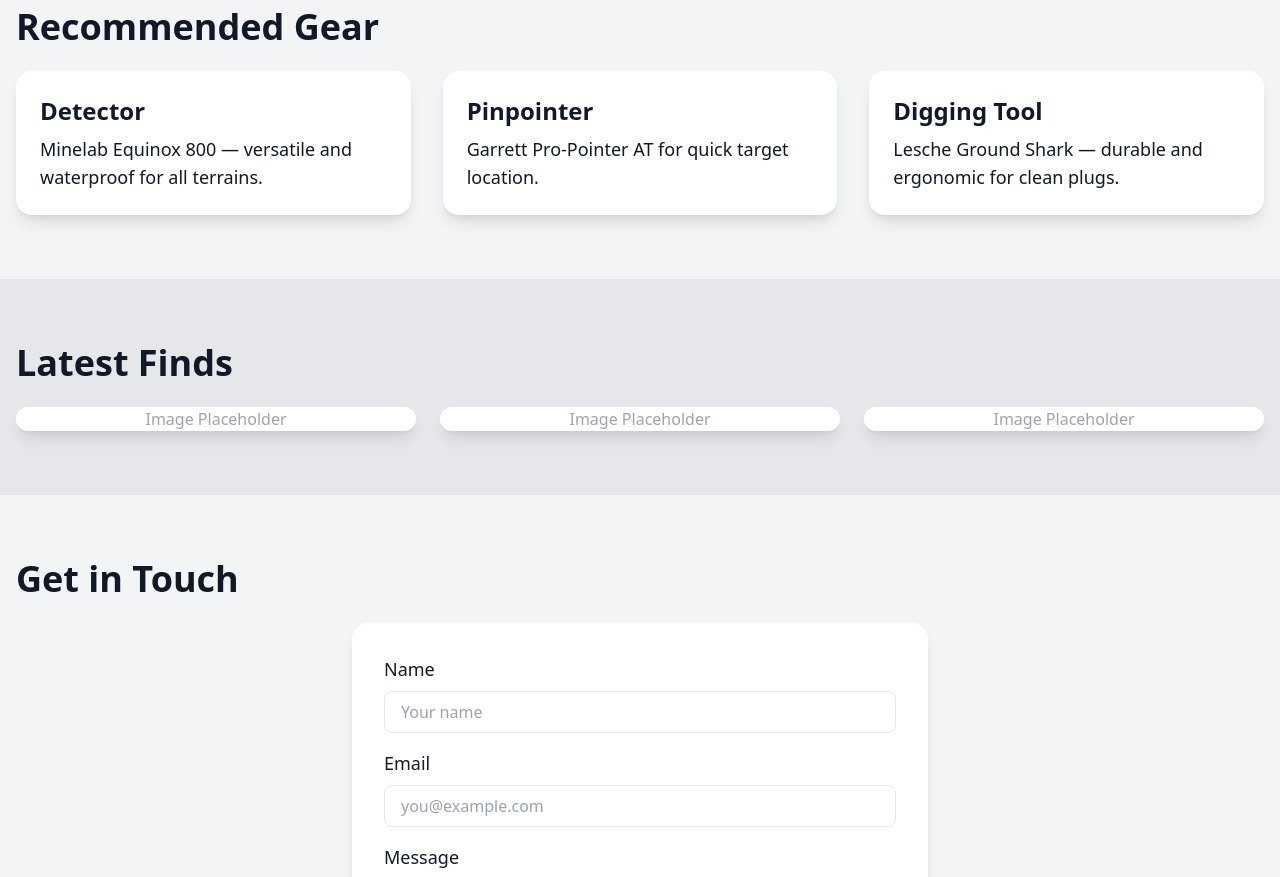
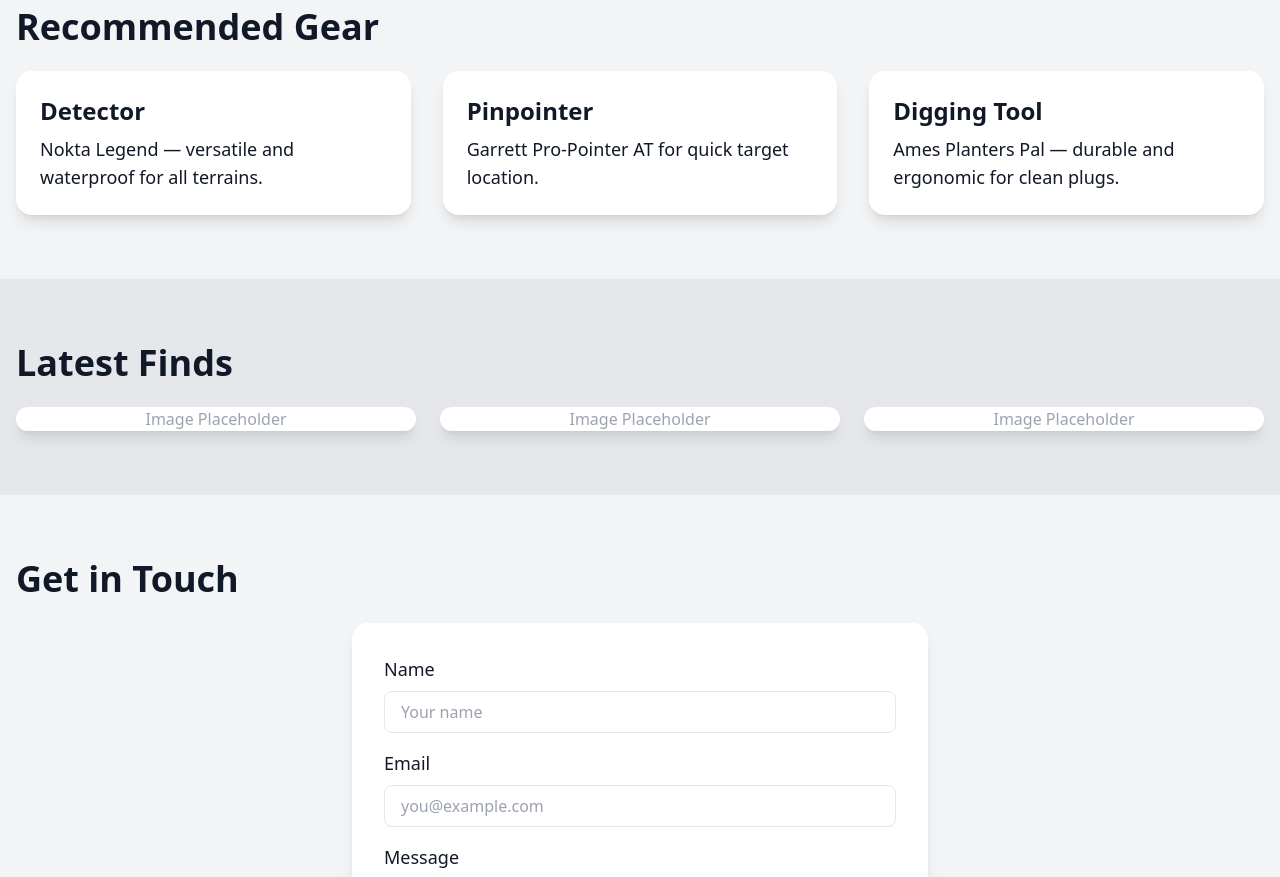
Before and after one commit to Metaldetectingmike/metal-detecting-mike, a plain HTML site: page index.html in a window 1280 px wide. Shown: the part 1080-1957 px from the top of the page. Drawn offline with nearby package versions, Linux system fonts and the light colour scheme.

Commit message:
index.html

```diff
--- a/index.html
+++ b/index.html
@@ -58,7 +58,7 @@
     <div class="grid gap-8 md:grid-cols-3">
       <div class="bg-white rounded-2xl shadow-lg p-6">
         <h4 class="text-2xl font-semibold mb-2">Detector</h4>
-        <p class="text-lg">Minelab Equinox 800 — versatile and waterproof for all terrains.</p>
+        <p class="text-lg">Nokta Legend — versatile and waterproof for all terrains.</p>
       </div>
       <div class="bg-white rounded-2xl shadow-lg p-6">
         <h4 class="text-2xl font-semibold mb-2">Pinpointer</h4>
@@ -66,7 +66,7 @@
       </div>
       <div class="bg-white rounded-2xl shadow-lg p-6">
         <h4 class="text-2xl font-semibold mb-2">Digging Tool</h4>
-        <p class="text-lg">Lesche Ground Shark — durable and ergonomic for clean plugs.</p>
+        <p class="text-lg">Ames Planters Pal — durable and ergonomic for clean plugs.</p>
       </div>
     </div>
   </section>
```
